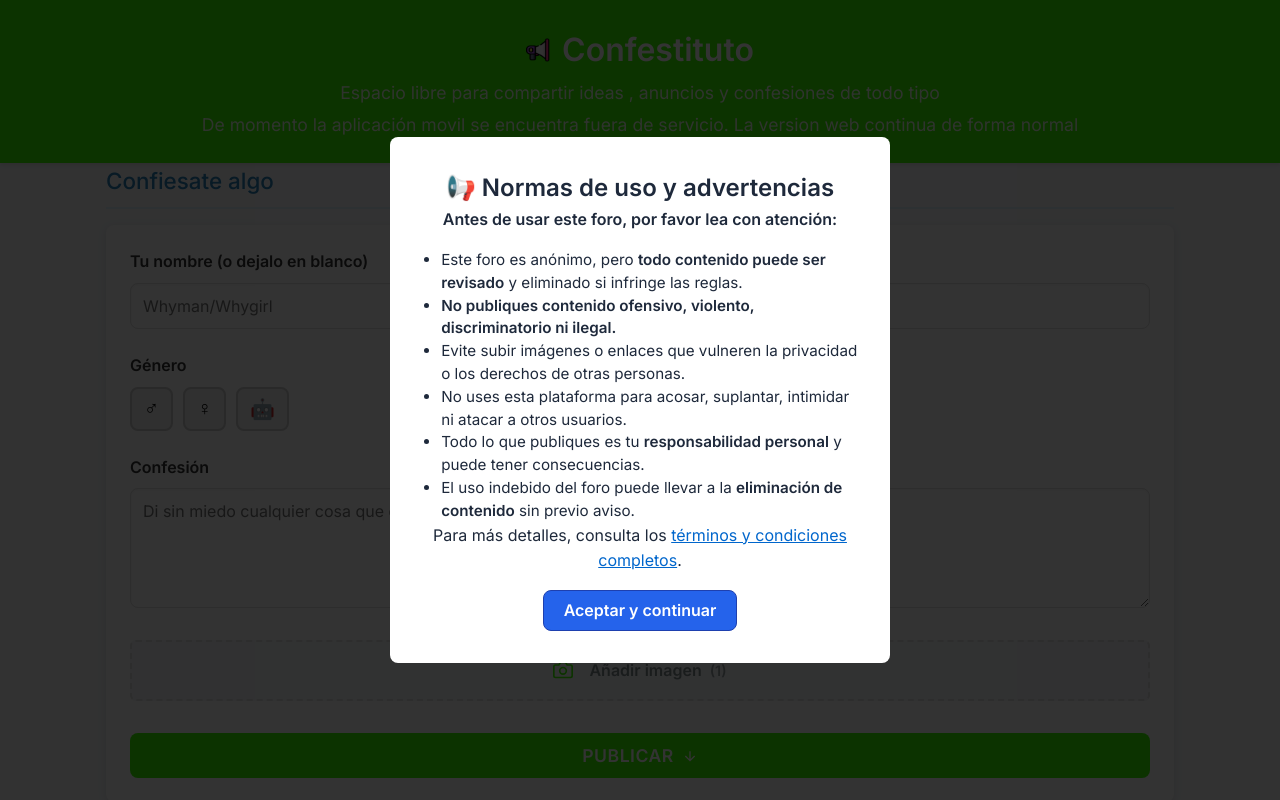
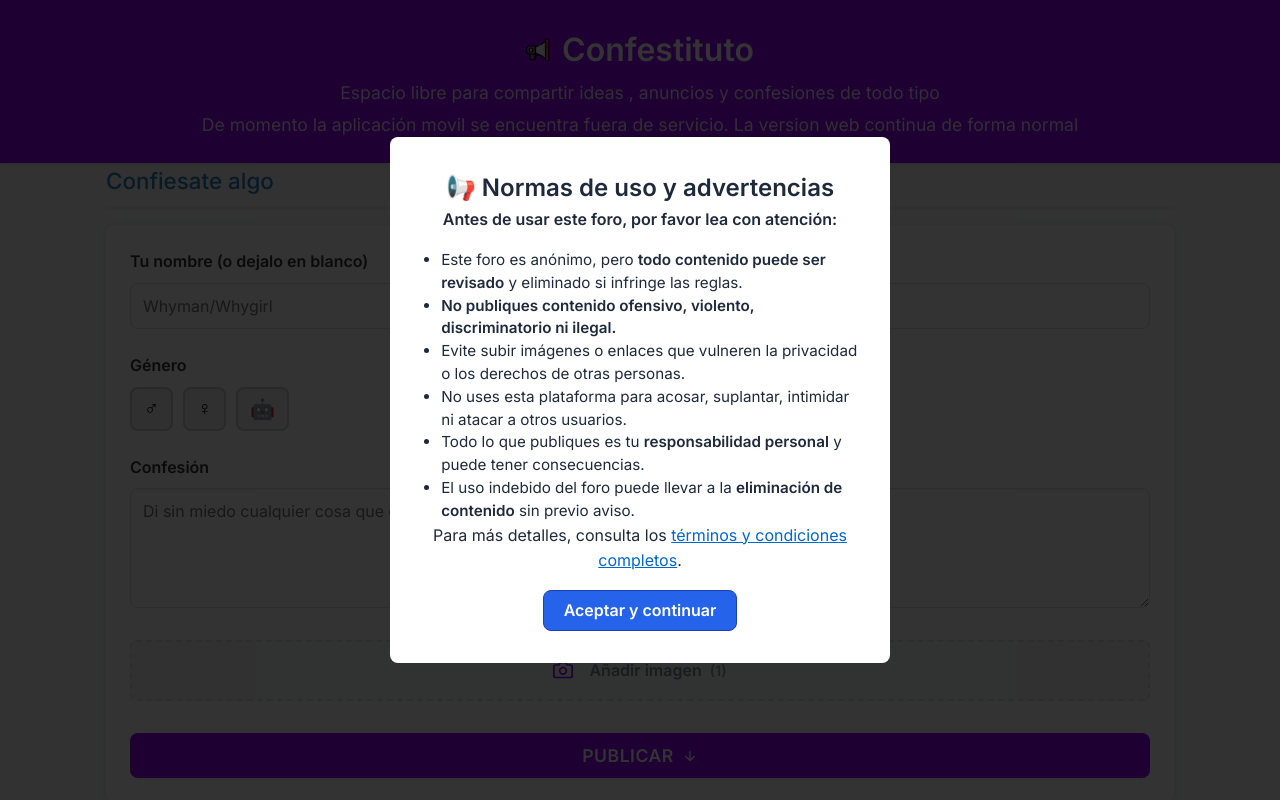
Before and after one commit to aninayuwoki/foro, a website: page public/index.html in a window 1280 px wide. Shown: the top 800 px of the page. Drawn offline with nearby package versions, Linux system fonts and the light colour scheme.

Commit message:
cambio de color temporal del portal principal

```diff
--- a/public/style.css
+++ b/public/style.css
@@ -1,6 +1,6 @@
 /* Variables CSS para personalización sencilla */
 :root {
-  --color-primary: #3cff00;
+  --color-primary: #9500ff;
   --color-primary-dark: #2980b9;
   --color-primary-light: #e1f5fe;
   --color-secondary: #2ecc71;
```
